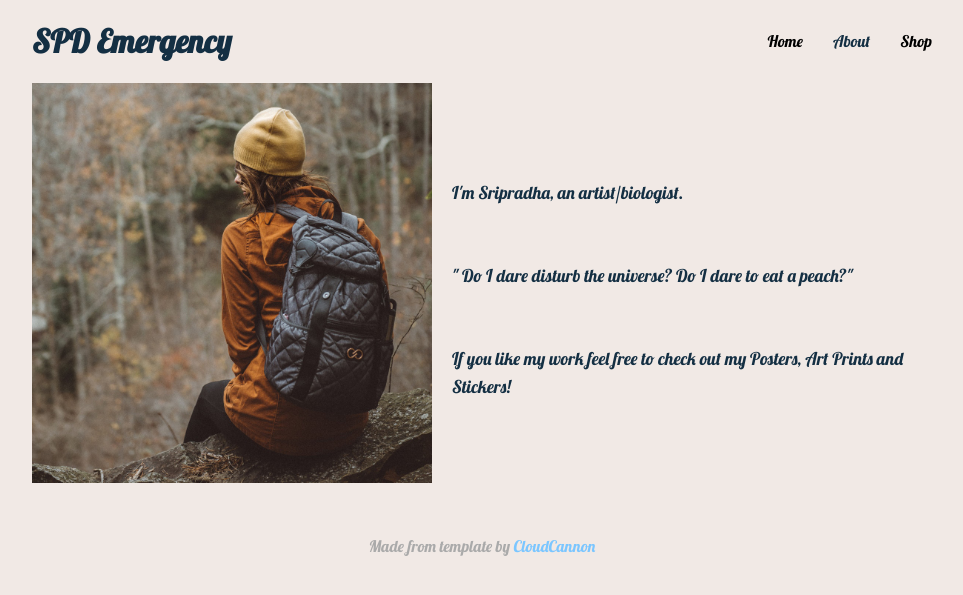
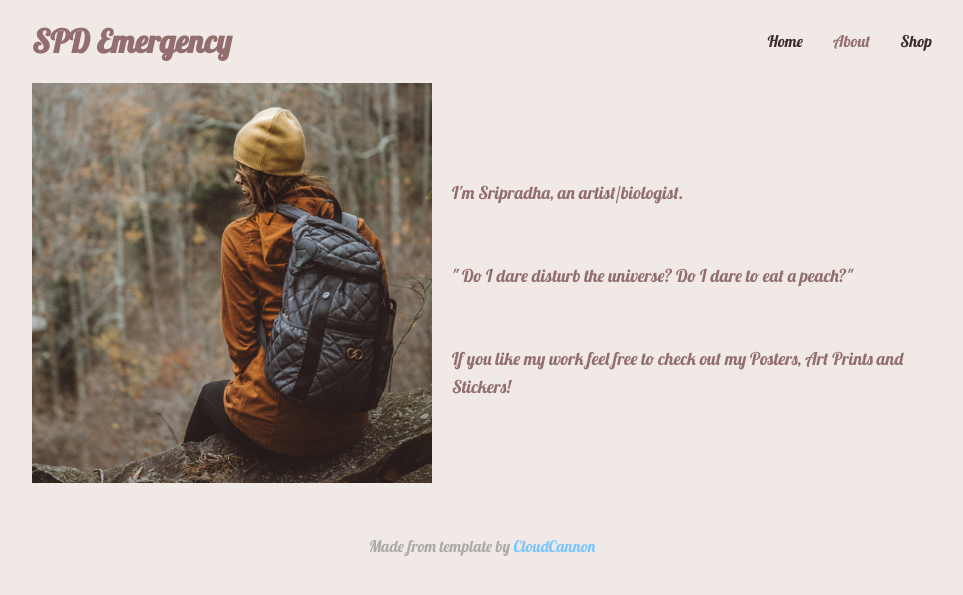
Before and after one commit to spdemergency/spdemergency.github.io, a Jekyll site: the page built from about.html, in a window 1280 px wide. Shown: the top 595 px of the page, without its empty margins (158-1121 px from the left). Built offline with Jekyll 4.4.1, drawn with Linux system fonts in a browser that asks for light colours.

Commit message:
Update variables.scss

```diff
--- a/_sass/variables.scss
+++ b/_sass/variables.scss
@@ -5,6 +5,6 @@ $desktop: "(min-width: 900px)";
 
 // Colors
 $background: #F1E9E5;
-$color: #142F43;
+$color: #926E6F;
 $link-color: #7bc6ff;
 $offset: 30px;
```
